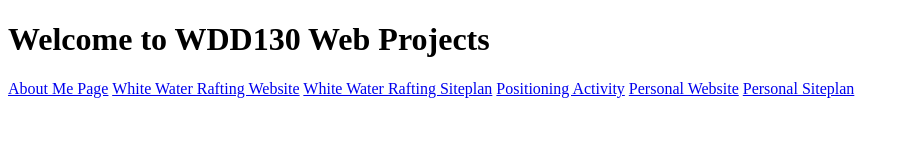
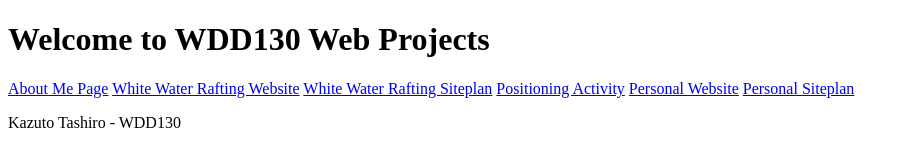
Before and after one commit to wannabe-labo/wdd130, a plain HTML site: page index.html in a window 1280 px wide. Shown: the whole page, without its empty margins (0-909 px from the left). Drawn offline with Linux system fonts and the light colour scheme.

Commit message:
added my name

```diff
--- a/index.html
+++ b/index.html
@@ -16,6 +16,7 @@
   <a href="#">Personal Website</a>
   <a href="#">Personal Siteplan</a>
 </nav>
+<p>Kazuto Tashiro - WDD130</p>
 
 </body>
 </html>
```
